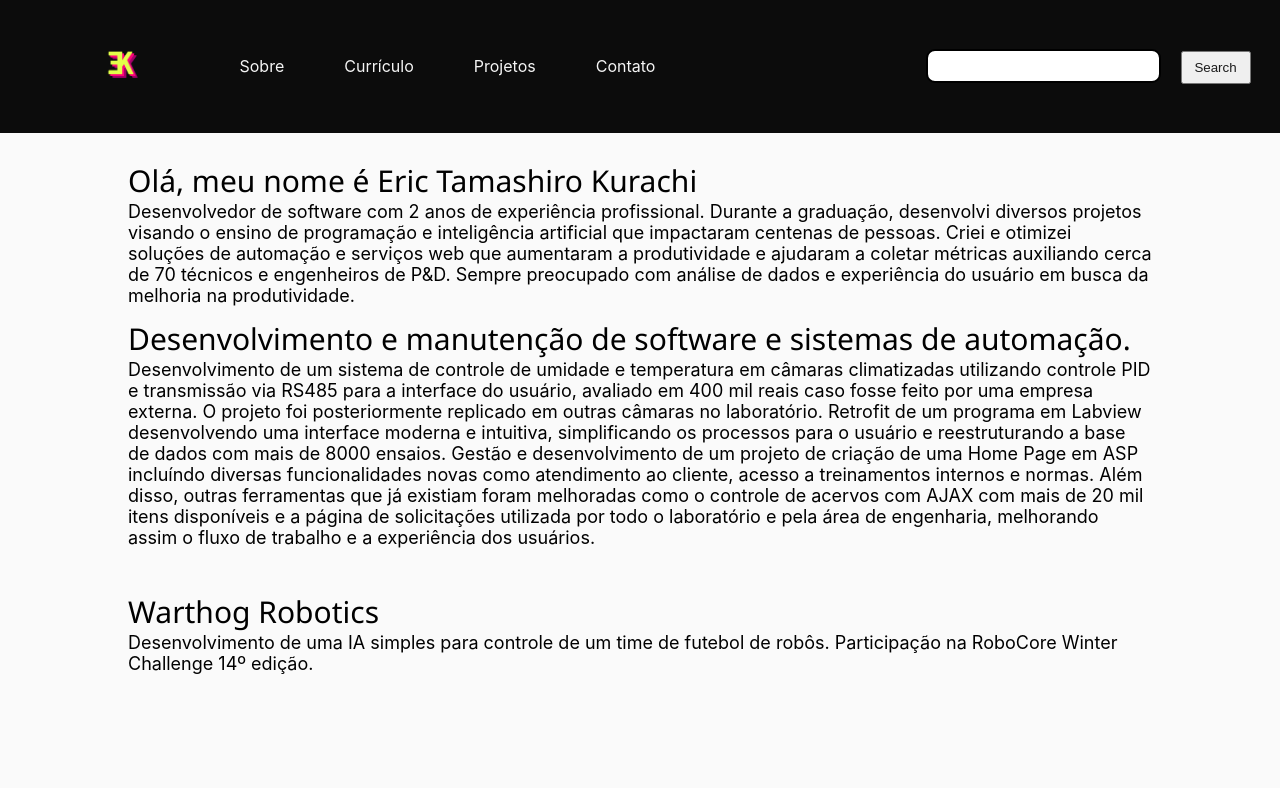
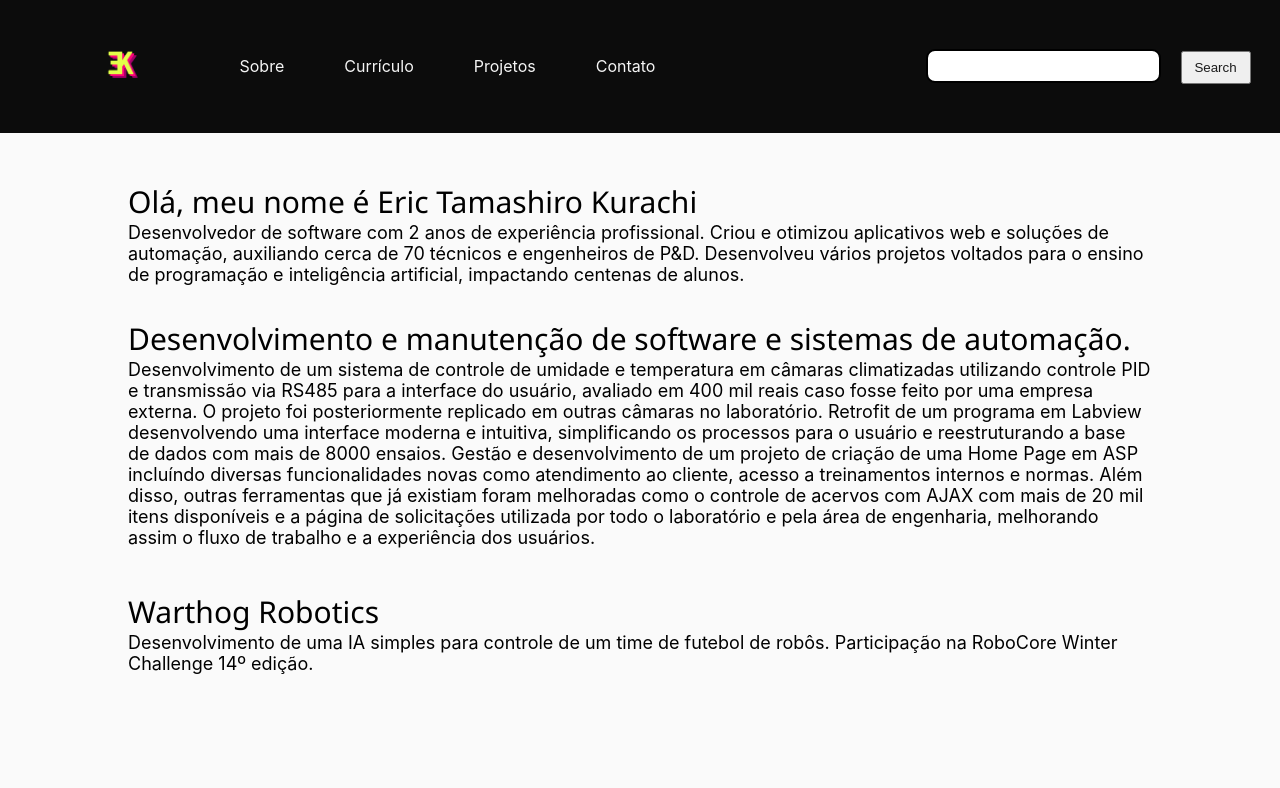
Before and after one commit to EricKurachi/my-portfolio, a React (Create React App) app in the folder my-app/: page / in a window 1280 px wide. Shown: the top 788 px of the page. Built offline with nearby package versions, Linux system fonts and the light colour scheme.

Commit message:
Added tab icon and title

```diff
--- a/my-app/public/index.html
+++ b/my-app/public/index.html
@@ -24,7 +24,7 @@
       work correctly both with client-side routing and a non-root public URL.
       Learn how to configure a non-root public URL by running `npm run build`.
     -->
-    <title>React App</title>
+    <title>Eric Kurachi</title>
   </head>
   <body>
     <noscript>You need to enable JavaScript to run this app.</noscript>
--- a/my-app/src/App.js
+++ b/my-app/src/App.js
@@ -29,8 +29,9 @@ function App() {
 							Olá, meu nome é Eric Tamashiro Kurachi
 						</h1>
 						<p class="text-small">
-              Desenvolvedor de software com 2 anos de experiência profissional. Durante a graduação, desenvolvi diversos projetos visando o ensino de programação e inteligência artificial que impactaram centenas de pessoas. Criei e otimizei soluções de automação e serviços web que aumentaram a produtividade e ajudaram a coletar métricas auxiliando cerca de 70 técnicos e engenheiros de P&D. Sempre preocupado com análise de dados e experiência do usuário em busca da melhoria na produtividade.
-						</p>
+						Desenvolvedor de software com 2 anos de experiência profissional. Criou e otimizou aplicativos web e soluções de automação,
+						auxiliando cerca de 70 técnicos e engenheiros de P&D. Desenvolveu vários projetos voltados para o ensino de programação e
+						inteligência artificial, impactando centenas de alunos.</p>
 					</div>
 				</div>
 			</section>
```
Also changed, not shown: 1 other file (tests, documents, lock files or other folders).
